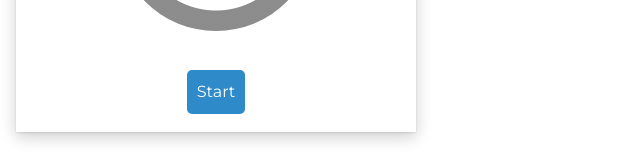
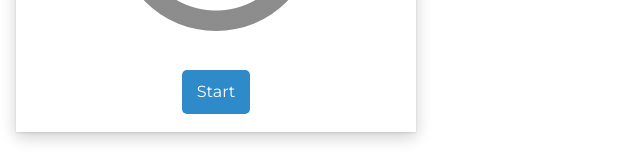
Before and after one commit to JDTalley/productively, a Next.js app: page / in a window 1280 px wide. Shown: the part 332-496 px from the top of the page, without its empty margins (0-640 px from the left). Built offline with nearby package versions, Linux system fonts and the light colour scheme.

Commit message:
Adjust Button.

```diff
--- a/src/app/components/ui/Button/Button.js
+++ b/src/app/components/ui/Button/Button.js
@@ -5,7 +5,7 @@ import styled from 'styled-components';
 const PrimaryButton = styled.button`
   color: white;
   background-color: hsl(205, 62%, 49%);
-  padding: 10px 10px;
+  padding: 10px 15px;
   border: none;
   border-radius: 5px;
   margin: 2px;
```
